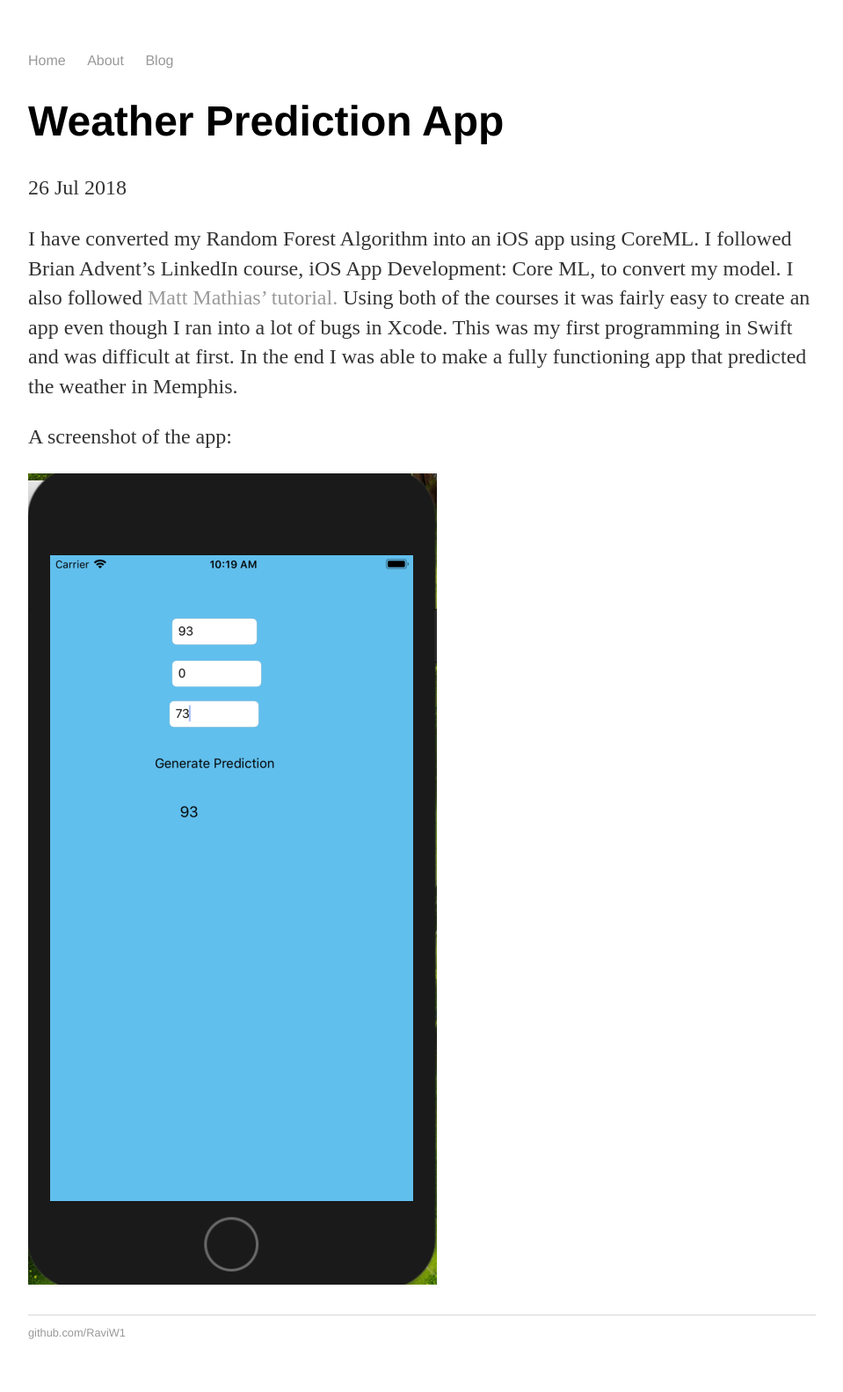
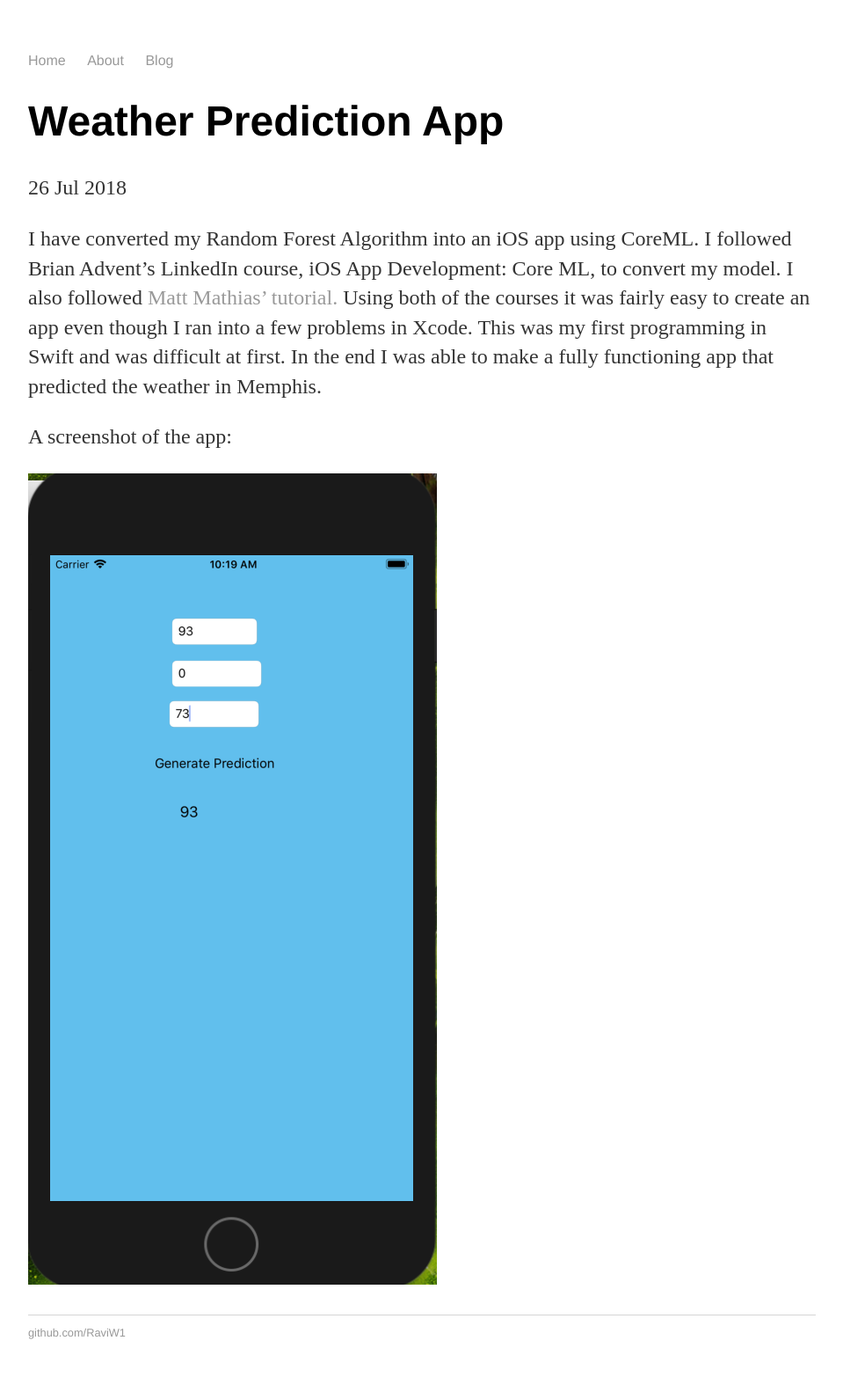
Before and after one commit to RaviW1/ravi_wije_old_site, a Jekyll site: the page built from _posts/2018-07-26-Weather-Prediction-App.md, in a window 1280 px wide. Shown: the whole page at 88% size, without its empty margins (160-1119 px from the left). Built offline with Jekyll 4.4.1, drawn with Linux system fonts in a browser that asks for light colours.

Commit message:
Update 2018-07-26-Weather-Prediction-App.md

```diff
--- a/_posts/2018-07-26-Weather-Prediction-App.md
+++ b/_posts/2018-07-26-Weather-Prediction-App.md
@@ -7,7 +7,7 @@
 I have converted my Random Forest Algorithm into an iOS app using CoreML.
 I followed Brian Advent's LinkedIn course, iOS App Development: Core ML, to convert my model.
 I also followed [Matt Mathias' tutorial.](https://www.bignerdranch.com/blog/machine-learning-in-ios-using-core-ml/)
-Using both of the courses it was fairly easy to create an app even though I ran into a lot of bugs in Xcode.
+Using both of the courses it was fairly easy to create an app even though I ran into a few problems in Xcode.
 This was my first programming in Swift and was difficult at first.
 In the end I was able to make a fully functioning app that predicted the weather in Memphis.
 
```
